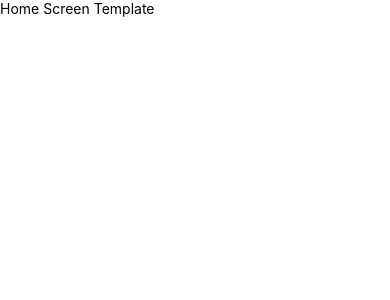
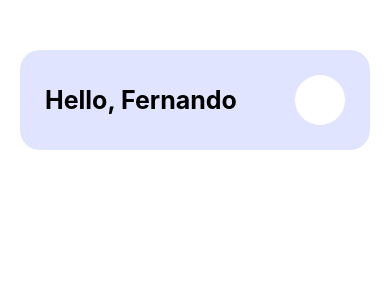
Before and after one commit to feMoraes0/wallet-mobile, a React Native app: screen / in a window 390 px wide. Shown: the top 300 px of the page. Built offline with nearby package versions, Linux system fonts and the light colour scheme.

Commit message:
refactor(home): updates home screen with new animated settings card

```diff
--- a/src/screens/Home/template.tsx
+++ b/src/screens/Home/template.tsx
@@ -1,11 +1,13 @@
+import { StatusBar } from 'expo-status-bar';
 import React from 'react';
-import { View, Text } from 'react-native';
+import { View } from 'react-native';
+import SettingsCard from './components/SettingsCard';
 import styles from './style';
 
 const template = () => {
   return (
     <View style={styles.container}>
-      <Text>Home Screen Template</Text>
+      <SettingsCard />
     </View>
   );
 }
```
